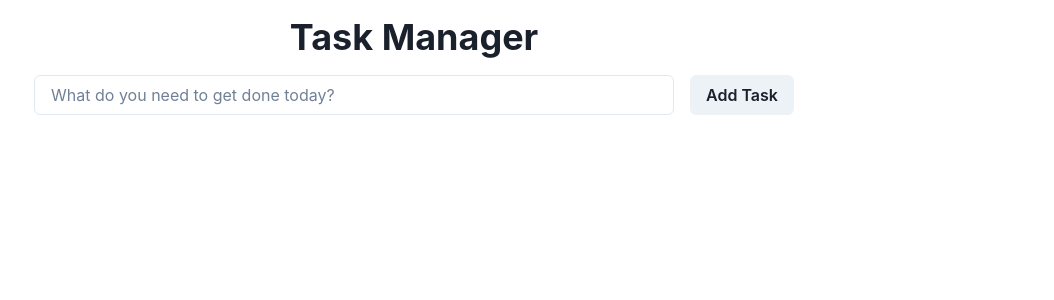
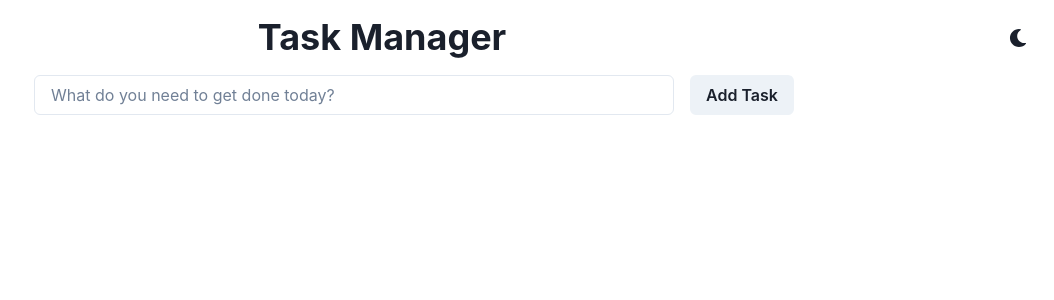
Before and after one commit to AlexandroM1234/Task-Manager, a React (Create React App) app in the folder client/: page / in a window 1280 px wide. Shown: the top 300 px of the page, without its empty margins (226-1280 px from the left). Built offline with nearby package versions, Linux system fonts and the light colour scheme.

Commit message:
color mode switch added and ui tweeks

```diff
--- a/client/src/App.tsx
+++ b/client/src/App.tsx
@@ -1,17 +1,25 @@
 import * as React from "react";
-import { ChakraProvider, Box, Heading, theme, Flex } from "@chakra-ui/react";
-// import { ColorModeSwitcher } from "./ColorModeSwitcher";
+import { Box, Heading, Flex, Tooltip, useColorMode } from "@chakra-ui/react";
+import { ColorModeSwitcher } from "./ColorModeSwitcher";
 import Tasks from "./Components/Tasks";
 import TaskForm from "./Components/TaskForm";
 
-export const App: React.FC = () => (
-  <ChakraProvider theme={theme}>
+export const App: React.FC = () => {
+  const { colorMode } = useColorMode();
+  return (
     <Box textAlign="center">
-      <Flex marginY={4} justifyContent={"center"}>
-        <Heading>Task Manager</Heading>
+      <Flex marginY={4} justifyContent={"center"} alignItems={"center"}>
+        <Heading marginLeft={"auto"}>Task Manager</Heading>
+        <Box marginLeft={"auto"} marginRight={"4"}>
+          <Tooltip label={`Toggle ${colorMode === "light" ? "Dark" : "Light"}`}>
+            <span>
+              <ColorModeSwitcher />
+            </span>
+          </Tooltip>
+        </Box>
       </Flex>
       <TaskForm />
       <Tasks />
     </Box>
-  </ChakraProvider>
-);
+  );
+};
--- a/client/src/Components/TaskCard.tsx
+++ b/client/src/Components/TaskCard.tsx
@@ -20,7 +20,7 @@ const TaskCard: React.FC<Props> = ({ id, name }) => {
 
   return (
     <Card
-      width={["85%", "50%"]}
+      width={["85%", "75%", "50%"]}
       padding={4}
       marginY={2}
       variant={"outline"}
--- a/client/src/index.tsx
+++ b/client/src/index.tsx
@@ -1,4 +1,4 @@
-import { ColorModeScript } from "@chakra-ui/react";
+import { ChakraProvider, ColorModeScript, theme } from "@chakra-ui/react";
 import * as React from "react";
 import * as ReactDOM from "react-dom/client";
 import { App } from "./App";
@@ -14,9 +14,11 @@ const root = ReactDOM.createRoot(container);
 root.render(
   <React.StrictMode>
     <ColorModeScript />
-    <Provider store={store}>
-      <App />
-    </Provider>
+    <ChakraProvider theme={theme}>
+      <Provider store={store}>
+        <App />
+      </Provider>
+    </ChakraProvider>
   </React.StrictMode>
 );
 
```
